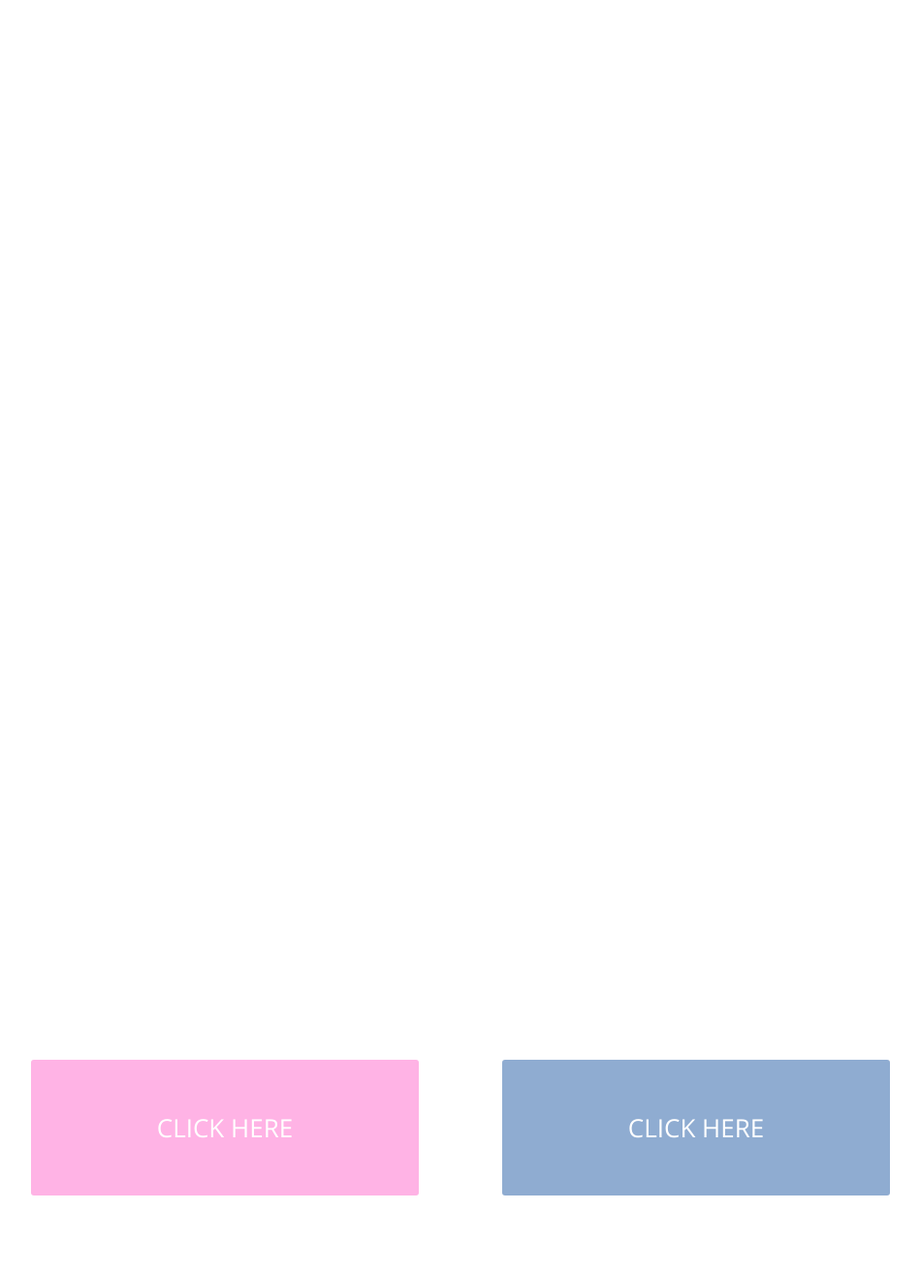
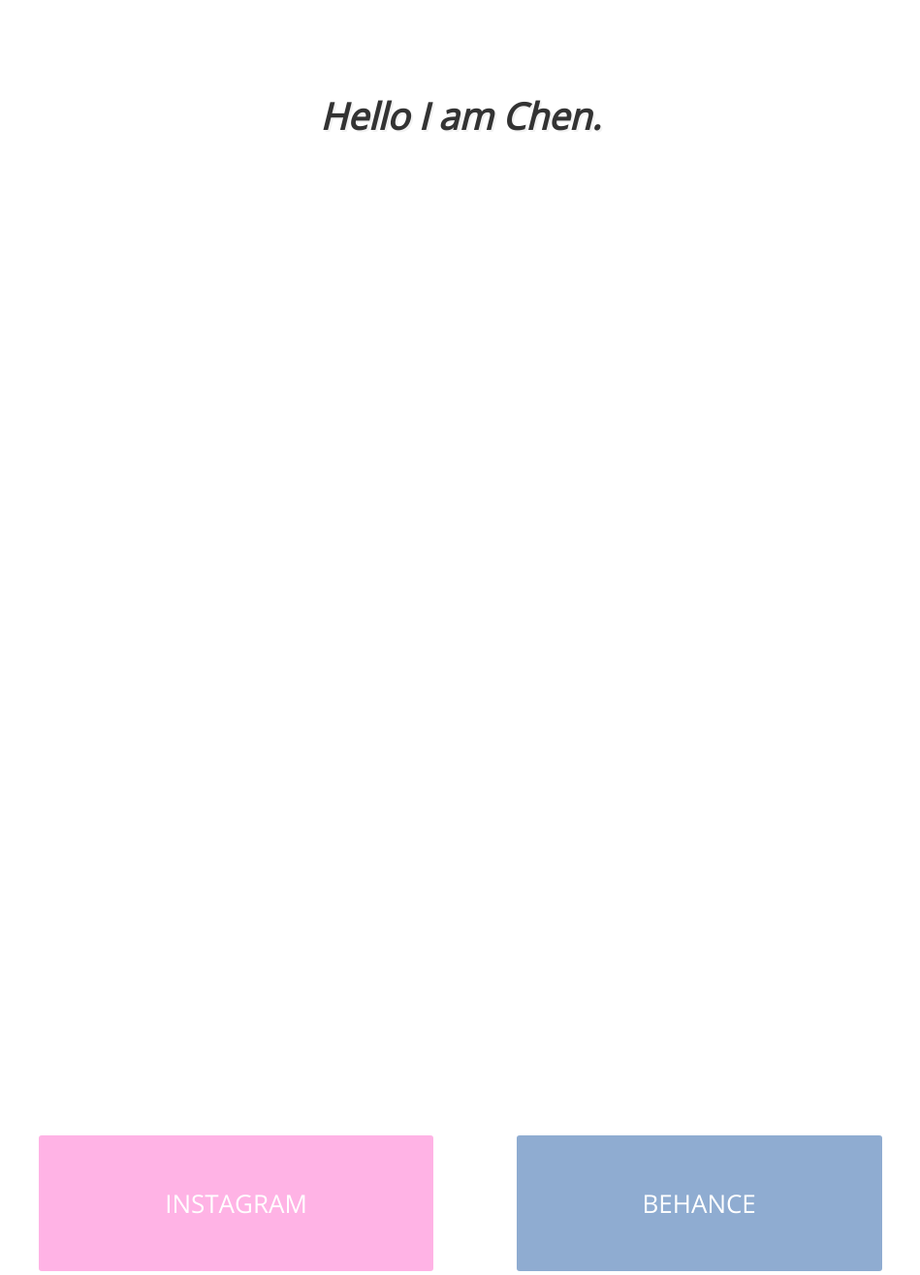
Before and after one commit to chenise-paquette/code-pen, a plain HTML site: page index.html in a window 1280 px wide. Shown: the whole page at 97% size, without its empty margins (165-1114 px from the left). Before the commit the page ends 1241 px from the top, so only its background shows below. Drawn offline with nearby package versions, Linux system fonts and the light colour scheme.

Commit message:
feat(html): name h1 and buttons

```diff
--- a/index.html
+++ b/index.html
@@ -12,10 +12,10 @@
 
 <!--http://codepen.io/macreart/pen/mdCHA-->
 
-<h1 Hello I am Chen></h1>
+<h1>Hello I am Chen.</h1>
 
-<a href="#" class="btn">Click Here</a>
-<a href="#" class="btn btn-secondary">Click Here</a>
+<a href="#" class="btn">Instagram</a>
+<a href="#" class="btn btn-secondary">Behance</a>
 
 </body>
 </html>
```
